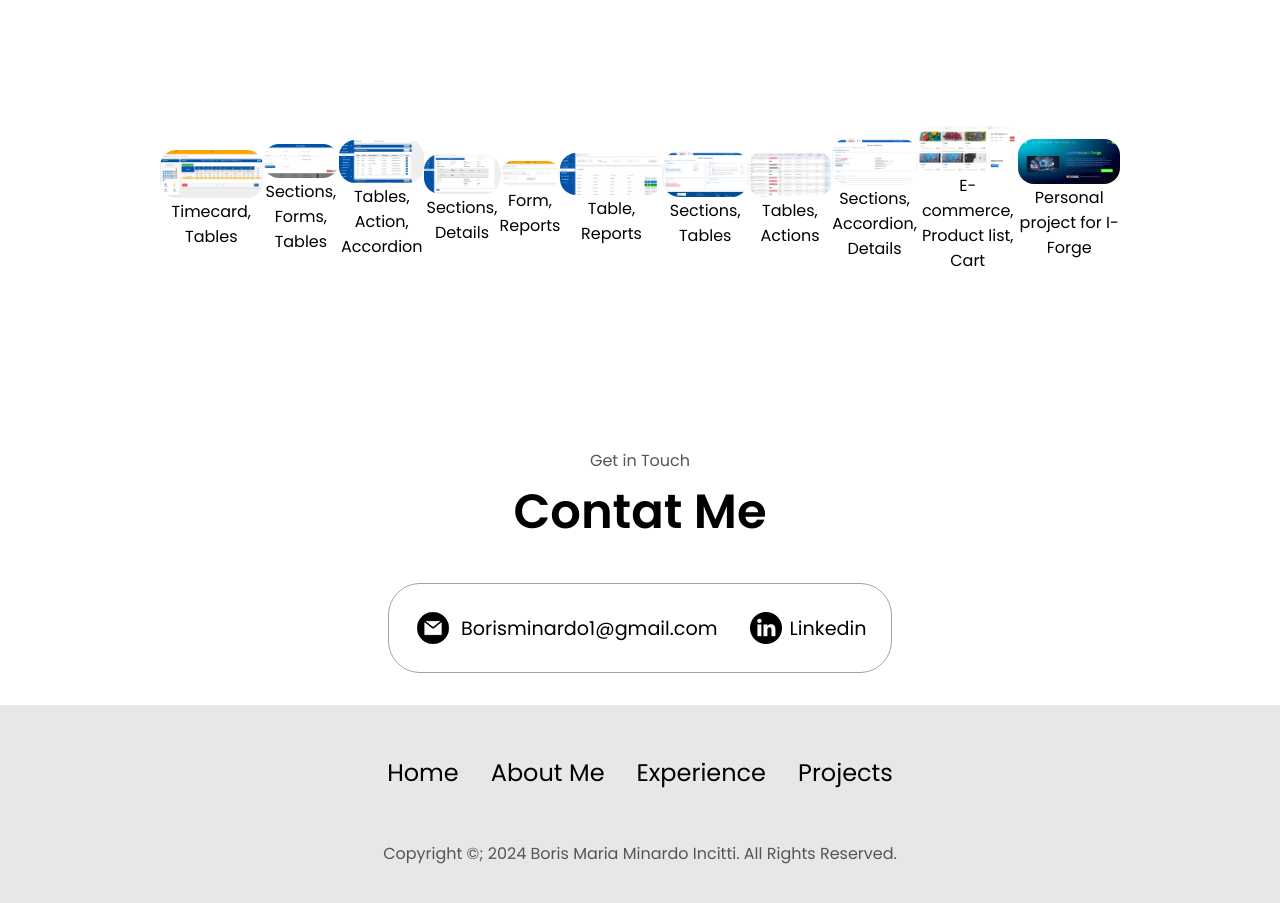
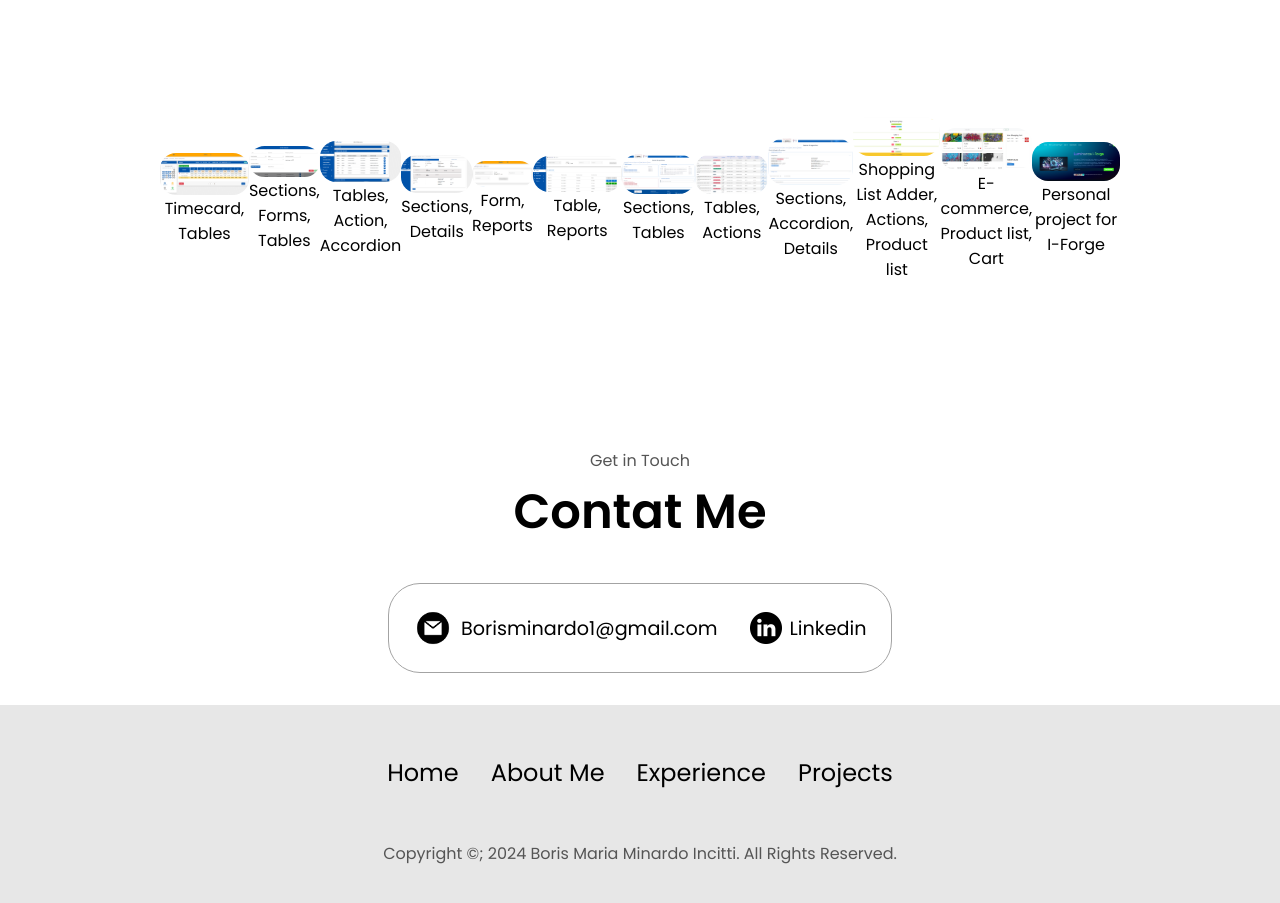
Before and after one commit to borisminardo/my-portfolio-with-react, a React (Create React App) app: page /projects in a window 1280 px wide. Shown: the part 2810-3713 px from the top of the page. Built offline with nearby package versions, Linux system fonts and the light colour scheme.

Commit message:
code review added project

```diff
--- a/src/componets/projects/Project.jsx
+++ b/src/componets/projects/Project.jsx
@@ -51,6 +51,12 @@ const Project = () => {
       title: "Ingest",
       desc: "Sections, Accordion, Details",
     },
+    {
+      img: require("../../assets/projectsImages/faiLaSpesa.png"),
+      title: "Personal Shopping List Adder",
+      desc: "Shopping List Adder, Actions, Product list",
+    },
+
     {
       img: require("../../assets/projectsImages/ecommerce.png"),
       title: "Personal E-commerce",
```
Also changed, not shown: src/assets/projectsImages/faLaSpesaMobile.png (added), src/assets/projectsImages/faiLaSpesa.png (added).
